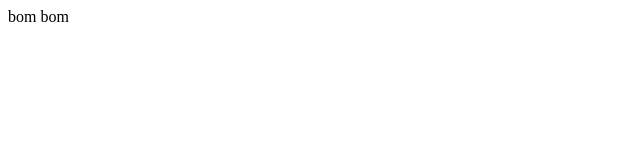
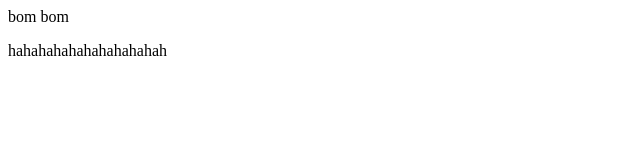
Before and after one commit to 777stirring777/git, a plain HTML site: page index.html in a window 1280 px wide. Shown: the whole page, without its empty margins (0-640 px from the left). Drawn offline with Linux system fonts and the light colour scheme.

Commit message:
poragraph added

```diff
--- a/index.html
+++ b/index.html
@@ -5,5 +5,8 @@
 </head>
 <body>
 <div>bom bom</div>
+<p>
+	hahahahahahahahahahah
+</p>
 </body>
 </html>
```
